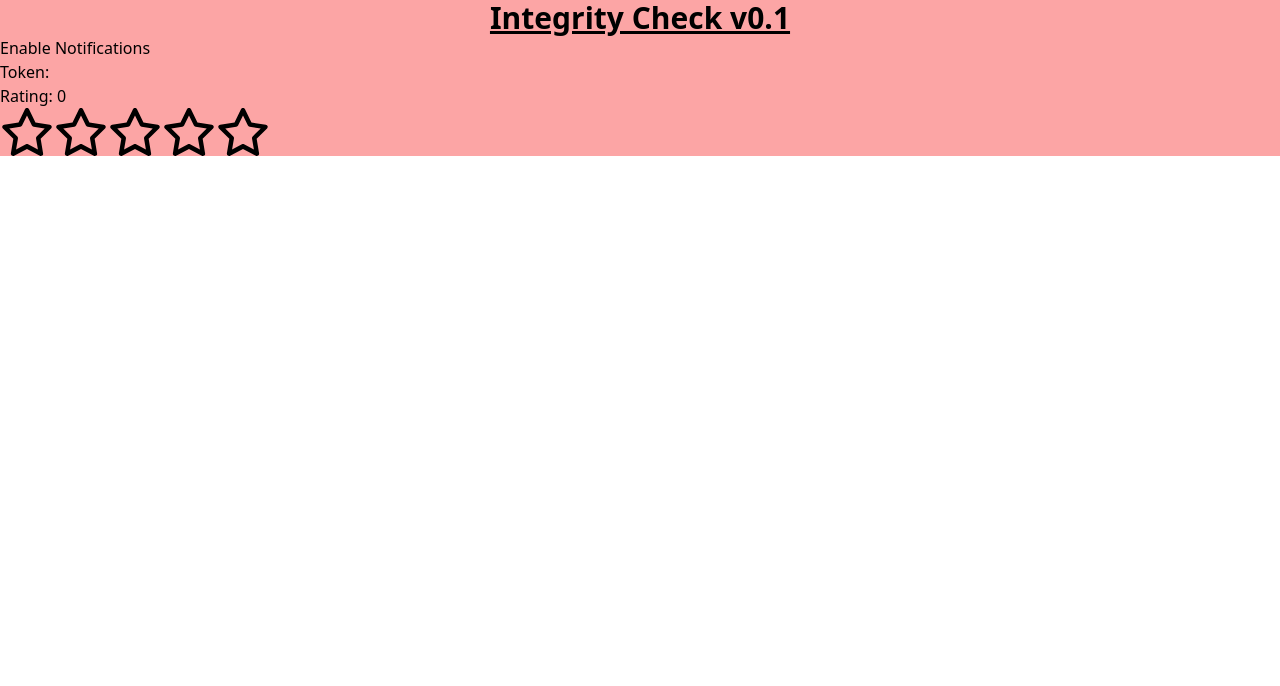
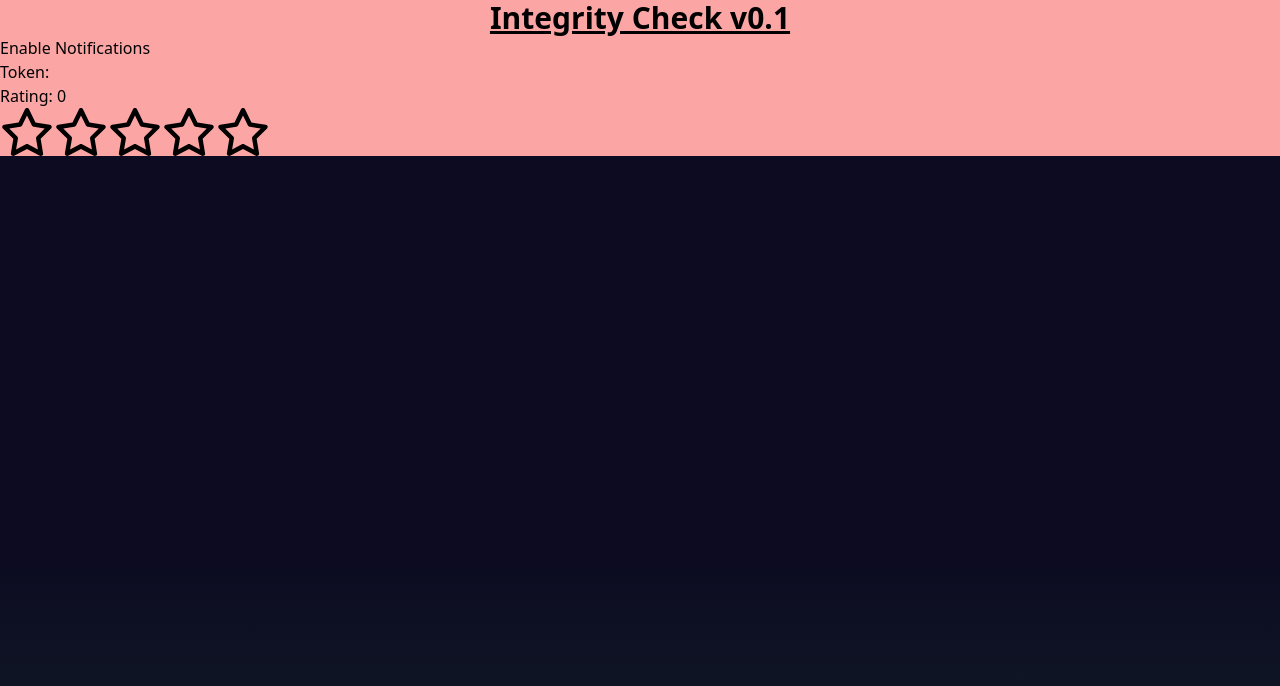
Before and after one commit to gavacq/integrity-check, a Next.js app: page / in a window 1280 px wide. Shown: the top 686 px of the page. Built offline with nearby package versions, Linux system fonts and the light colour scheme; no server answers.

Commit message:
background and color pallette

```diff
--- a/app/layout.tsx
+++ b/app/layout.tsx
@@ -28,7 +28,7 @@ export const metadata: Metadata = {
 };
 
 export const viewport: Viewport = {
-  themeColor: "#FFFFFF",
+  themeColor: "rgb(23, 23, 23)",
 };
 
 export default function RootLayout({ children }: { children: ReactNode }) {
@@ -47,7 +47,7 @@ export default function RootLayout({ children }: { children: ReactNode }) {
             }
             `}</style>
       </head>
-      <body>{children}</body>
+      <body className="bg-gradient-to-b from-ebony-950 from-70% to-black-pearl-950">{children}</body>
     </html>
   );
 }
--- a/tailwind.config.cjs
+++ b/tailwind.config.cjs
@@ -6,7 +6,155 @@ module.exports = {
     "./components/**/*.{js,ts,jsx,tsx,mdx}",
   ],
   theme: {
-    extend: {},
+    extend: {
+      colors: {
+        woodsmoke: {
+          50: '#f6f6f6',
+          100: '#e7e7e7',
+          200: '#d1d1d1',
+          300: '#b0b0b0',
+          400: '#888888',
+          500: '#6d6d6d',
+          600: '#5d5d5d',
+          700: '#4f4f4f',
+          800: '#454545',
+          900: '#3d3d3d',
+          950: '#171717',
+          DEFAULT: '#171717',
+        },
+        'midnight': {
+          '50': '#eef9ff',
+          '100': '#d8f1ff',
+          '200': '#b9e7ff',
+          '300': '#89daff',
+          '400': '#52c4ff',
+          '500': '#2aa5ff',
+          '600': '#1387fd',
+          '700': '#0c6fe9',
+          '800': '#1059bd',
+          '900': '#144c94',
+          '950': '#0b1e39',
+        },
+        'mulled-wine': {
+          '50': '#f6f5f9',
+          '100': '#eae8f1',
+          '200': '#d9d6e7',
+          '300': '#bfb9d7',
+          '400': '#a097c3',
+          '500': '#8d7eb3',
+          '600': '#7f6ca4',
+          '700': '#756095',
+          '800': '#63527b',
+          '900': '#4a3f5b',
+          '950': '#342d3e',
+        },
+        'lunar-green': {
+          '50': '#f5f8f6',
+          '100': '#dfe8e3',
+          '200': '#c0cfc7',
+          '300': '#98b0a5',
+          '400': '#728f82',
+          '500': '#587468',
+          '600': '#455c53',
+          '700': '#3b4d46',
+          '800': '#313e39',
+          '900': '#2b3632',
+          '950': '#161d1b',
+        },
+        'cloud-burst': {
+          '50': '#f3f5fb',
+          '100': '#e3e9f6',
+          '200': '#ced9ef',
+          '300': '#acc0e4',
+          '400': '#85a0d5',
+          '500': '#6782ca',
+          '600': '#5469bc',
+          '700': '#4958ac',
+          '800': '#40498d',
+          '900': '#2f365f',
+          '950': '#252946',
+        },
+        'outer-space': {
+          '50': '#f3f8f8',
+          '100': '#e1ebec',
+          '200': '#c6d9db',
+          '300': '#9ebec2',
+          '400': '#6f9ba1',
+          '500': '#537f87',
+          '600': '#486a72',
+          '700': '#3f585f',
+          '800': '#394b51',
+          '900': '#334146',
+          '950': '#253237',
+        },
+        'shuttle-gray': {
+          '50': '#f7f8f8',
+          '100': '#eeeef0',
+          '200': '#d8dbdf',
+          '300': '#b6bbc3',
+          '400': '#8f96a1',
+          '500': '#717986',
+          '600': '#5e6572',
+          '700': '#4a4f5a',
+          '800': '#40444c',
+          '900': '#383b42',
+          '950': '#25272c',
+        },
+        'ebony': {
+          '50': '#edf2ff',
+          '100': '#dfe7ff',
+          '200': '#c5d2ff',
+          '300': '#a2b4ff',
+          '400': '#7d8bfc',
+          '500': '#5f65f5',
+          '600': '#4841ea',
+          '700': '#3c33cf',
+          '800': '#322ca7',
+          '900': '#2d2b84',
+          '950': '#0c0b21',
+        },
+        'blue-charcoal': {
+          '50': '#effafc',
+          '100': '#d7f1f6',
+          '200': '#b4e3ed',
+          '300': '#81cedf',
+          '400': '#46b0ca',
+          '500': '#2a93b0',
+          '600': '#267894',
+          '700': '#256279',
+          '800': '#265164',
+          '900': '#244555',
+          '950': '#0b1a22',
+        },
+        'revolver': {
+          '50': '#f4edff',
+          '100': '#eedfff',
+          '200': '#e0c5ff',
+          '300': '#d0a1ff',
+          '400': '#c77cfd',
+          '500': '#c25df7',
+          '600': '#be3fec',
+          '700': '#a932d0',
+          '800': '#882ba8',
+          '900': '#6c2a85',
+          '950': '#1c0b22',
+        },
+        'black-pearl': {
+          '50': '#f4f7fb',
+          '100': '#e8eff6',
+          '200': '#cbdeec',
+          '300': '#9ec2db',
+          '400': '#69a3c7',
+          '500': '#4688b1',
+          '600': '#356d94',
+          '700': '#2c5778',
+          '800': '#274a65',
+          '900': '#253f55',
+          '950': '#121e29',
+        },
+
+      },
+    },
   },
   plugins: [],
 }
```
